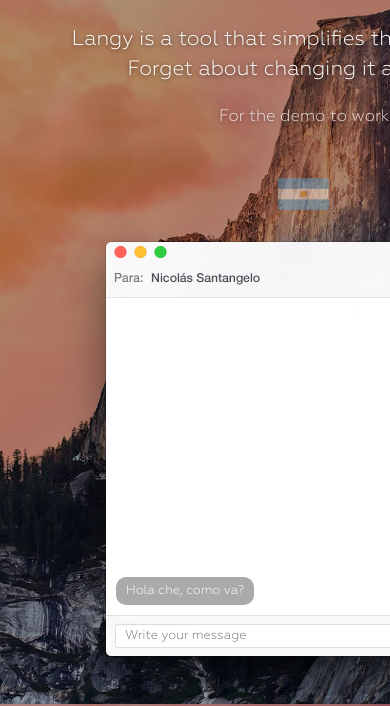
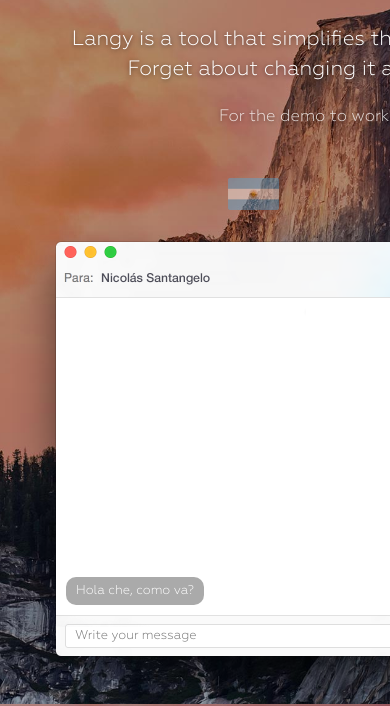
Before and after one commit to LangyApp/LangyApp.github.io, a plain HTML site: page index.html in a window 390 px wide. Shown: the part 140-846 px from the top of the page. Drawn offline with nearby package versions, Linux system fonts and the light colour scheme.

Commit message:
Little fix on responsive size

```diff
--- a/css/main.scss
+++ b/css/main.scss
@@ -215,7 +215,7 @@ small {
 }
 
 .apps {
-    margin: 50px 50px 0;
+    margin: 50px 0 0;
     text-align: center;
 
     > div {
@@ -366,8 +366,7 @@ small {
     }
 }
 
-@media only screen and (max-width: 1600px) {
-
+@media only screen and (max-width: 1680px) {
     .apps .code,
     .hide-small {
         display: none;
```
Also changed, not shown: css/main.css.
